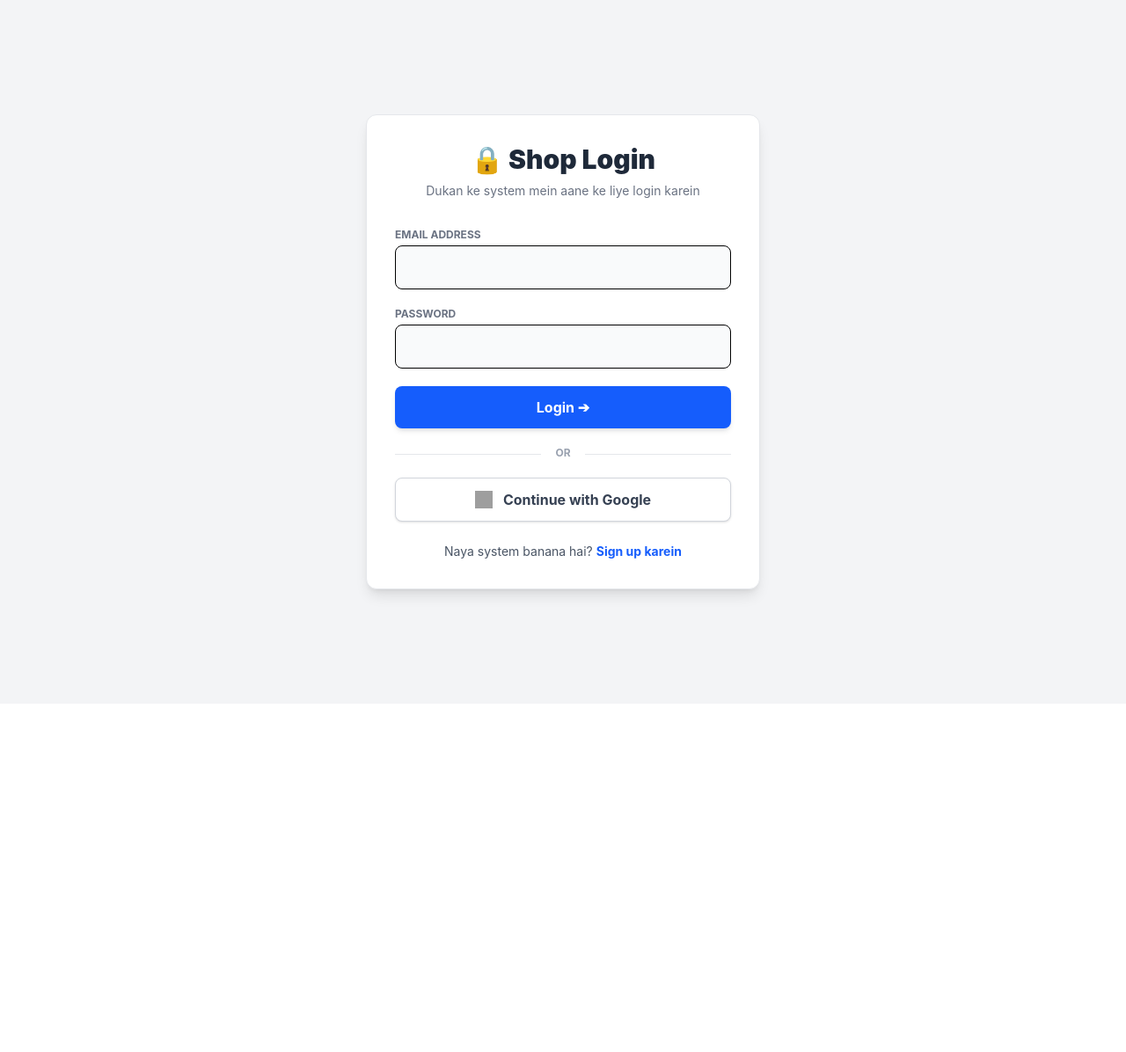
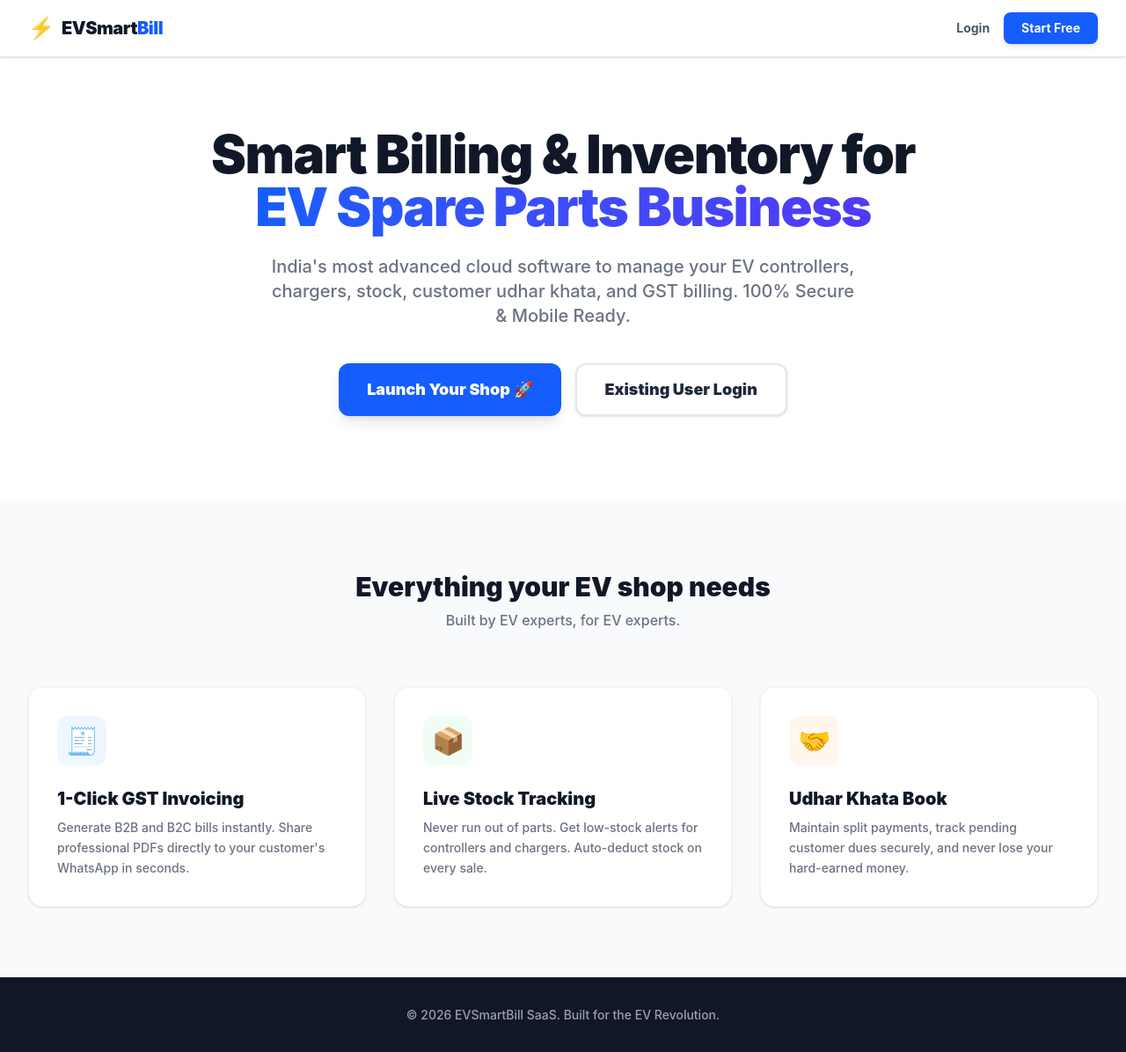
Before and after one commit to Ayan-Ahmad-Sheikh/Ev-Shop-Manager, a React (Vite) app: page / in a window 1280 px wide. Before the commit this address led to /login. Shown: the whole page at 88% size. Before the commit the page ends 800 px from the top, so only its background shows below. Built offline with nearby package versions, Linux system fonts and the light colour scheme; no server answers; grey boxes are pictures that could not be loaded.

Commit message:
Feat: Added Welcome landing page and public routing logic

```diff
--- a/src/App.jsx
+++ b/src/App.jsx
@@ -13,6 +13,7 @@
 import SetupShop from './Shop Setup/SetupShop'
 import ItemWiseReport from './Report/ItemWiseReport'
 import ExpenseTracker from './Expense Tracker/ExpenseTracker'
+import Welcome from './Welcome/Welcome';
 import TaxReports from './Report/TaxReports'
 import { auth } from './Firebase/firebaseConfig';
 import { onAuthStateChanged } from 'firebase/auth';
@@ -69,7 +70,11 @@
                 </Layout>
               ) : (
                 // Agar login nahi hai, toh seedha login screen par fenko
-                <Navigate to="/login" />
+                <Routes>
+                  {/* Yeh wahin rahega, isko upar-niche mat karna */}
+                  <Route path="/" element={<Welcome />} />
+                  <Route path="*" element={<Navigate to="/login" />} />
+                </Routes>
               )
             }
           />
--- a/src/Components/Billing.jsx
+++ b/src/Components/Billing.jsx
@@ -279,6 +279,55 @@
       console.error("Error deleting bill:", error);
       toast.error("Bhai, bill delete karne me error aa gaya.");
     }
+  };
+
+  const handlePrintReceipt = () => {
+    const invoiceContent = document.getElementById('real-invoice-content').innerHTML;
+
+    if (!invoiceContent) {
+      toast.error("Invoice nahi mila!");
+      return;
+    }
+
+    // 1. Ek chhupee hui (invisible) frame banate hain
+    const printFrame = document.createElement('iframe');
+    printFrame.style.position = 'absolute';
+    printFrame.style.top = '-10000px'; // Screen ke bahar phenk diya
+    document.body.appendChild(printFrame);
+
+    // 2. Us frame ke andar hum sirf apne bill ka code daalenge
+    const frameDoc = printFrame.contentWindow.document;
+    frameDoc.open();
+    frameDoc.write('<html><head><title>Print Invoice</title>');
+
+    // Thodi si printing ki basic setting (Margin wagarah)
+    frameDoc.write(`
+      <style>
+        @media print {
+          @page { margin: 8mm; } /* Printer ka margin */
+          body {
+            margin: 0;
+            -webkit-print-color-adjust: exact;
+            print-color-adjust: exact;
+          }
+        }
+      </style>
+    `);
+    frameDoc.write('</head><body>');
+    frameDoc.write(invoiceContent); // Sirf bill ka design paste kiya
+    frameDoc.write('</body></html>');
+    frameDoc.close();
+
+    // 3. Frame ko load hone ka thoda time de kar print maar do
+    printFrame.contentWindow.focus();
+    setTimeout(() => {
+      printFrame.contentWindow.print();
+
+      // 4. Print hone ke baad kachra saaf kar do
+      setTimeout(() => {
+        document.body.removeChild(printFrame);
+      }, 1000);
+    }, 250);
   };
 
   if (loading) {
@@ -612,7 +661,7 @@
                 📄 Share PDF
               </button>
 
-              <button onClick={() => window.print()} className="bg-blue-600 hover:bg-blue-700 text-white px-4 py-2 rounded-lg font-bold text-xs transition-all">
+              <button onClick={handlePrintReceipt} className="bg-blue-600 hover:bg-blue-700 text-white px-4 py-2 rounded-lg font-bold text-xs transition-all">
                 🖨️ Print
               </button>
 
--- /dev/null
+++ b/src/Welcome/Welcome.jsx
@@ -0,0 +1,95 @@
+import React from 'react';
+import { Link } from 'react-router-dom';
+
+const Welcome = () => {
+  return (
+    <div className="min-h-screen bg-gray-50 font-sans">
+      {/* NAVBAR */}
+      <nav className="bg-white shadow-sm border-b border-gray-200 sticky top-0 z-50">
+        <div className="max-w-7xl mx-auto px-4 sm:px-6 lg:px-8 h-16 flex items-center justify-between">
+          <div className="flex items-center gap-2">
+            <span className="text-2xl">⚡</span>
+            <span className="font-black text-xl text-gray-900 tracking-tight">EVSmart<span className="text-blue-600">Bill</span></span>
+          </div>
+          <div className="flex items-center gap-4">
+            <Link to="/login" className="text-sm font-bold text-gray-600 hover:text-gray-900 transition-colors">
+              Login
+            </Link>
+            <Link to="/signup" className="bg-blue-600 hover:bg-blue-700 text-white px-5 py-2 rounded-lg text-sm font-bold shadow-md transition-all">
+              Start Free
+            </Link>
+          </div>
+        </div>
+      </nav>
+
+      {/* HERO SECTION */}
+      <div className="relative overflow-hidden bg-white">
+        <div className="max-w-7xl mx-auto px-4 sm:px-6 lg:px-8 pt-20 pb-24 text-center">
+          <h1 className="text-4xl md:text-6xl font-black text-gray-900 tracking-tight mb-6">
+            Smart Billing & Inventory for <br className="hidden md:block" />
+            <span className="text-transparent bg-clip-text bg-gradient-to-r from-blue-600 to-indigo-600">
+              EV Spare Parts Business
+            </span>
+          </h1>
+          <p className="mt-4 text-lg md:text-xl text-gray-500 max-w-2xl mx-auto font-medium">
+            India's most advanced cloud software to manage your EV controllers, chargers, stock, customer udhar khata, and GST billing. 100% Secure & Mobile Ready.
+          </p>
+          <div className="mt-10 flex flex-col sm:flex-row gap-4 justify-center">
+            <Link to="/signup" className="bg-blue-600 hover:bg-blue-700 text-white px-8 py-3.5 rounded-xl text-lg font-black shadow-lg hover:shadow-xl transition-all flex items-center justify-center gap-2">
+              Launch Your Shop 🚀
+            </Link>
+            <Link to="/login" className="bg-white hover:bg-gray-50 text-gray-800 border-2 border-gray-200 px-8 py-3.5 rounded-xl text-lg font-black shadow-sm transition-all flex items-center justify-center">
+              Existing User Login
+            </Link>
+          </div>
+        </div>
+      </div>
+
+      {/* FEATURES SECTION */}
+      <div className="max-w-7xl mx-auto px-4 sm:px-6 lg:px-8 py-20">
+        <div className="text-center mb-16">
+          <h2 className="text-3xl font-black text-gray-900">Everything your EV shop needs</h2>
+          <p className="mt-2 text-gray-500 font-medium">Built by EV experts, for EV experts.</p>
+        </div>
+
+        <div className="grid grid-cols-1 md:grid-cols-3 gap-8">
+          {/* Feature 1 */}
+          <div className="bg-white p-8 rounded-2xl shadow-sm border border-gray-100 hover:shadow-md transition-shadow">
+            <div className="w-14 h-14 bg-blue-50 text-blue-600 rounded-xl flex items-center justify-center text-3xl mb-6">🧾</div>
+            <h3 className="text-xl font-black text-gray-900 mb-2">1-Click GST Invoicing</h3>
+            <p className="text-gray-500 font-medium text-sm leading-relaxed">
+              Generate B2B and B2C bills instantly. Share professional PDFs directly to your customer's WhatsApp in seconds.
+            </p>
+          </div>
+
+          {/* Feature 2 */}
+          <div className="bg-white p-8 rounded-2xl shadow-sm border border-gray-100 hover:shadow-md transition-shadow">
+            <div className="w-14 h-14 bg-green-50 text-green-600 rounded-xl flex items-center justify-center text-3xl mb-6">📦</div>
+            <h3 className="text-xl font-black text-gray-900 mb-2">Live Stock Tracking</h3>
+            <p className="text-gray-500 font-medium text-sm leading-relaxed">
+              Never run out of parts. Get low-stock alerts for controllers and chargers. Auto-deduct stock on every sale.
+            </p>
+          </div>
+
+          {/* Feature 3 */}
+          <div className="bg-white p-8 rounded-2xl shadow-sm border border-gray-100 hover:shadow-md transition-shadow">
+            <div className="w-14 h-14 bg-orange-50 text-orange-600 rounded-xl flex items-center justify-center text-3xl mb-6">🤝</div>
+            <h3 className="text-xl font-black text-gray-900 mb-2">Udhar Khata Book</h3>
+            <p className="text-gray-500 font-medium text-sm leading-relaxed">
+              Maintain split payments, track pending customer dues securely, and never lose your hard-earned money.
+            </p>
+          </div>
+        </div>
+      </div>
+
+      {/* FOOTER */}
+      <footer className="bg-gray-900 py-8 border-t border-gray-800">
+        <div className="max-w-7xl mx-auto px-4 text-center text-sm font-medium text-gray-400">
+          <p>© {new Date().getFullYear()} EVSmartBill SaaS. Built for the EV Revolution.</p>
+        </div>
+      </footer>
+    </div>
+  );
+};
+
+export default Welcome;
```
